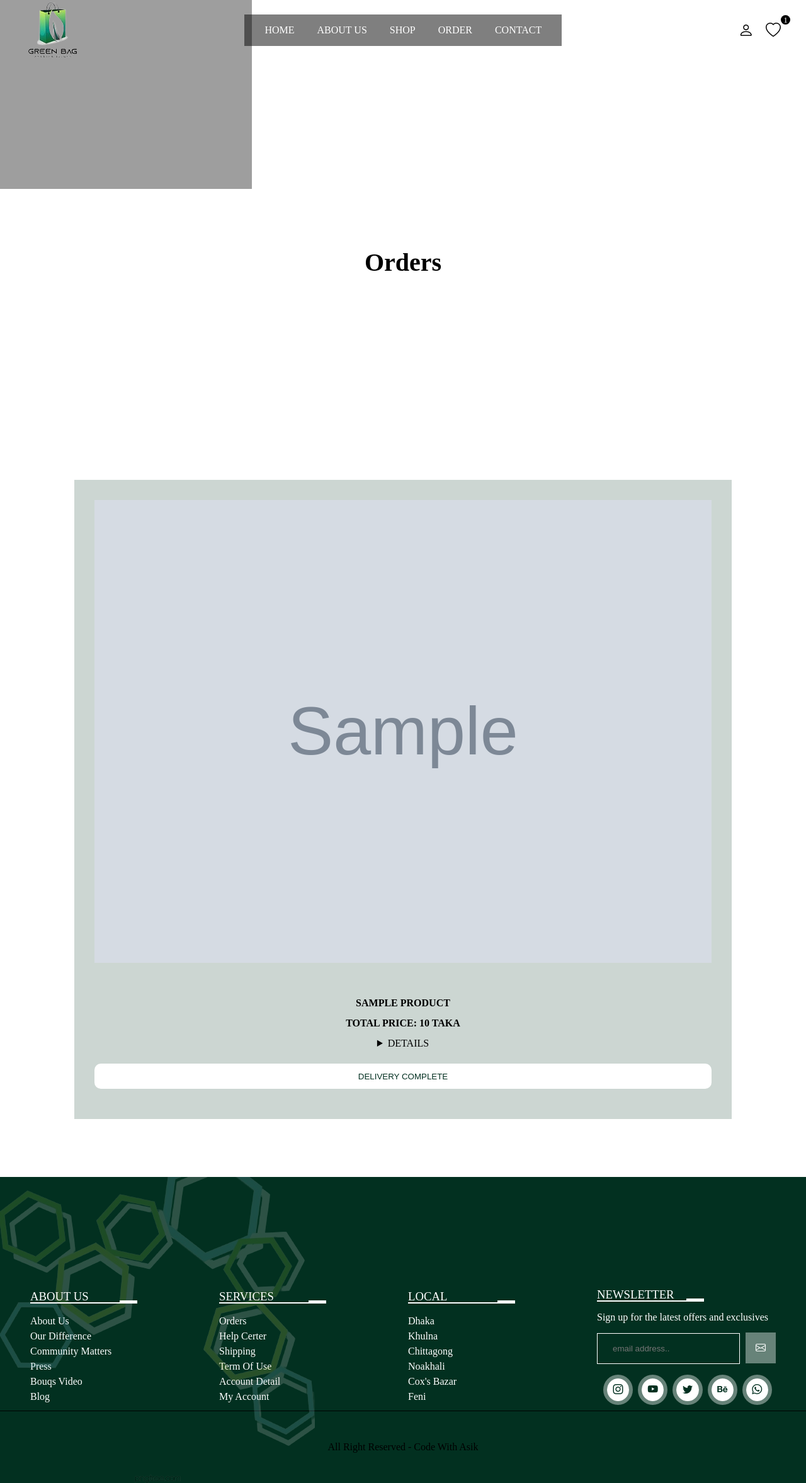
After one commit to asikhossainjoy/UniversalEcommerceWebsite, a PHP site: page /order.php in a window 1280 px wide. The commit adds this page. Shown: the whole page at 63% size. Run offline with PHP 8.4, Linux system fonts and the light colour scheme; the visitor is signed in with stand-in values (Sample User, id 1); tables that the repository leaves empty or names only in its code hold one stand-in row (values such as "Sample post"); grey boxes marked "Sample" are stand-in pictures; some libraries are stand-ins or nearby versions; grey boxes are pictures that could not be loaded.

Commit message:
Customer Order

```diff
--- a/admin_product.php
+++ b/admin_product.php
@@ -34,7 +34,7 @@
             if($insert_product){
                 //echo 'hello1';
                 if($image_size>2000000){
-                    $message[]='image size is too large';
+                    $message[]='product added successfully';
                 }else{
                     //echo 'hello';
                     move_uploaded_file($image_tmp_name, $image_folder);
--- /dev/null
+++ b/main.js
@@ -0,0 +1,28 @@
+/*-------------slider-----------*/
+$('.hero-slider').slick({
+    autoplay: true,
+    infinite: false,
+    speed: 300,
+    nextArrow: $('.next'),
+    prevArrow: $('.prev')
+})
+/*-------------slider-----------*/
+const header = document.querySelector('header');
+function fixedNavbar(){
+    header.classList.toggle('scroll', window.pageYOffset > 0)
+}
+fixedNavbar();
+window.addEventListener('scroll', fixedNavbar);
+
+let menu = document.querySelector('#menu-btn');
+let userBtn = document.querySelector('#user-btn');
+
+menu.addEventListener('click', function(){
+    let nav = document.querySelector('.navbar');
+    nav.classList.toggle('active');
+})
+
+userBtn.addEventListener('click', function(){
+    let userBox = document.querySelector('.user-box');
+    userBox.classList.toggle('active');
+})
--- /dev/null
+++ b/order.php
@@ -0,0 +1,174 @@
+<?php
+
+    include 'connection.php';
+    session_start();
+    $user_id = $_SESSION['user_id'];
+    $user_id2 = $_SESSION['user_name'];
+
+    if(!isset($user_id2)){
+        header('location:login.php');
+    }
+
+    if(isset($_POST['logout'])) {
+        session_destroy();
+        header('location:login.php');
+    }
+
+
+
+
+?>
+<style type = "text/css">
+    <?php
+        include 'main.css';
+    ?>
+</style>
+
+<!DOCTYPE html>
+<html lang="en">
+<head>
+    <meta charset="UTF-8">
+    <meta name="viewport" content="width=device-width, initial-scale=1.0">
+    <!--------------slick slider link---------------------->
+    <link rel="stylesheet" type="text/css" href="//cdn.jsdelivr.net/npm/slick-carousel@1.8.1/slick/slick.css" />
+    <title>home page</title>
+</head>
+<body>
+    <?php include 'header.php';?>
+    <!--------------home slider---------------------->
+    <div class="container-fluid">
+        <div class="hero-slider">
+            <div class="slider-item">
+            <img src="img/jk5.png">
+
+                <div class="slider-caption">
+
+                 <p>  </p>
+                    <h1>Orders</h1>
+                </div>
+            </div>
+
+        </div>
+
+    </div>
+        <div class="controls">
+                <i class="bi bi-chevron-left prev"></i>
+                <i class="bi bi-chevron-right next"></i>
+            </div>
+    </div>
+
+
+    <section class="form-container2">
+        <?php
+                        if(isset($message)){
+                            foreach($message as $message) {
+                                echo '
+                                    <div class="message">
+                                        <span>'.$message.'</span>
+                                        <i class="bi bi-x-circle" onclick="this.parentElement.remove()"></i>
+                                    </div>
+                                ';
+
+                            }
+                        }
+
+        ?>
+
+    <div class="box-container">
+
+
+
+
+        <?php
+            $select_products=mysqli_query($conn,"SELECT * FROM `cart`
+            LEFT JOIN `products` ON cart.product_id = products.product_id
+            WHERE user_id='$user_id'
+            ORDER BY cart_id DESC") or die('query faileda');
+
+            if(mysqli_num_rows($select_products)>0){
+                while($fetch_products= mysqli_fetch_assoc($select_products)){
+        ?>
+
+
+    <div class="box">
+    <form method="post" action="payment.php">
+
+    <img src="img/<?php echo $fetch_products['image'];
+                            ?>
+                 ">
+
+
+                <h4><br><?php echo $fetch_products['name']; ?></h4>
+                <h4>Total Price: <?php echo $fetch_products['amount']; ?> Taka</h4>
+                <details>
+                    Total Quantity: <?php echo $fetch_products['cart_quantity']; ?><br>
+
+                    Payment Status: <?php echo $fetch_products['payment_status']; ?><br>
+                    Delivery Address: <?php echo $fetch_products['delivery_address']; ?><br>
+                </details>
+
+                <input type="hidden" name="amount" value="<?php echo $fetch_products['amount'];?>">
+                <input type="hidden" name="cart_id" value="<?php echo $fetch_products['cart_id'];?>">
+
+
+                <?php if (($fetch_products['payment_status'] == 'Cash On Delivery')
+                && ($fetch_products['order_status'] != 'Delivery Complete')): ?>
+
+                    <button type="submit" name="payment_now" class="btn2" onclick="return confirm('Want to Payment Online?')">
+                        Payment Online
+                        <a href="payment.php?payment=<?php echo $fetch_products['cart_id']; ?>"></a>
+                    </button>
+                <?php elseif (($fetch_products['order_status'] == 'Delivery Complete')): ?>
+                    <button type="button" class="btn" disabled>
+                    Delivery Complete
+                    </button>
+                <?php else: ?>
+                    <button type="button" class="btn" disabled>
+                        Payment Done
+                    </button>
+                <?php endif; ?>
+
+
+                </button>
+
+            </form>
+        </div>
+
+        <?php
+                }
+            } else {
+                echo '
+                    <div class="empty">
+                        <p>no products added yet!</p>
+                    </div>
+                ';
+            }
+
+
+        ?>
+
+    </div>
+</section>
+
+
+
+
+
+
+
+
+
+
+
+
+
+
+    <?php include 'footer.php';?>
+    <!--------------slick slider link---------------------->
+    <script src="https://code.jquery.com/jquery-3.2.1.slim.min.js"></script>
+    <script src="https://cdnjs.cloudflare.com/ajax/libs/slick-carousel/1.8.1/slick.min.js"></script>
+    <script type= "text/javascript" src="main.js"></script>
+
+
+</body>
+</html>
```
Also changed, not shown: img/Image_20240701_005422_834.jpeg (added).
